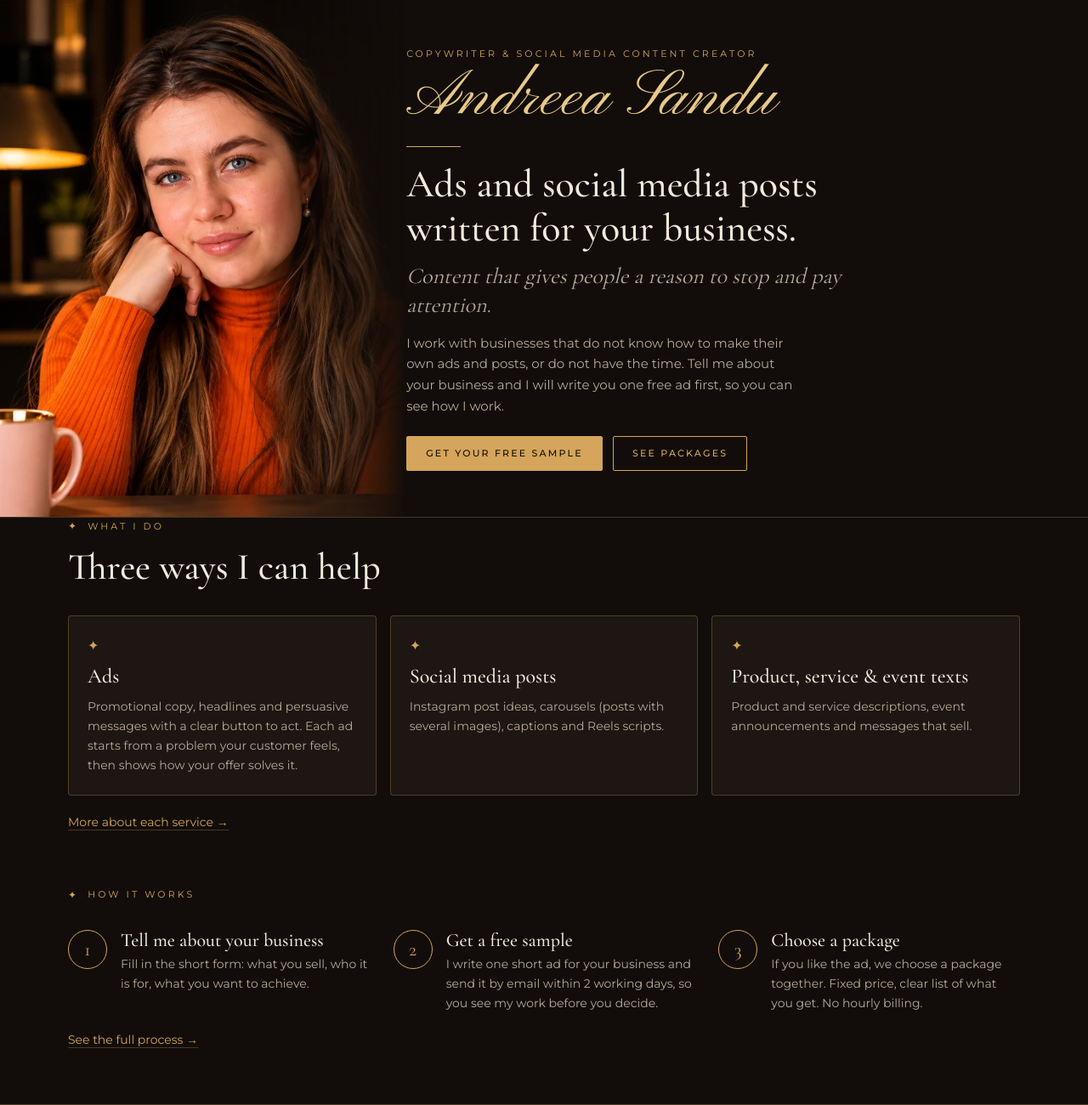
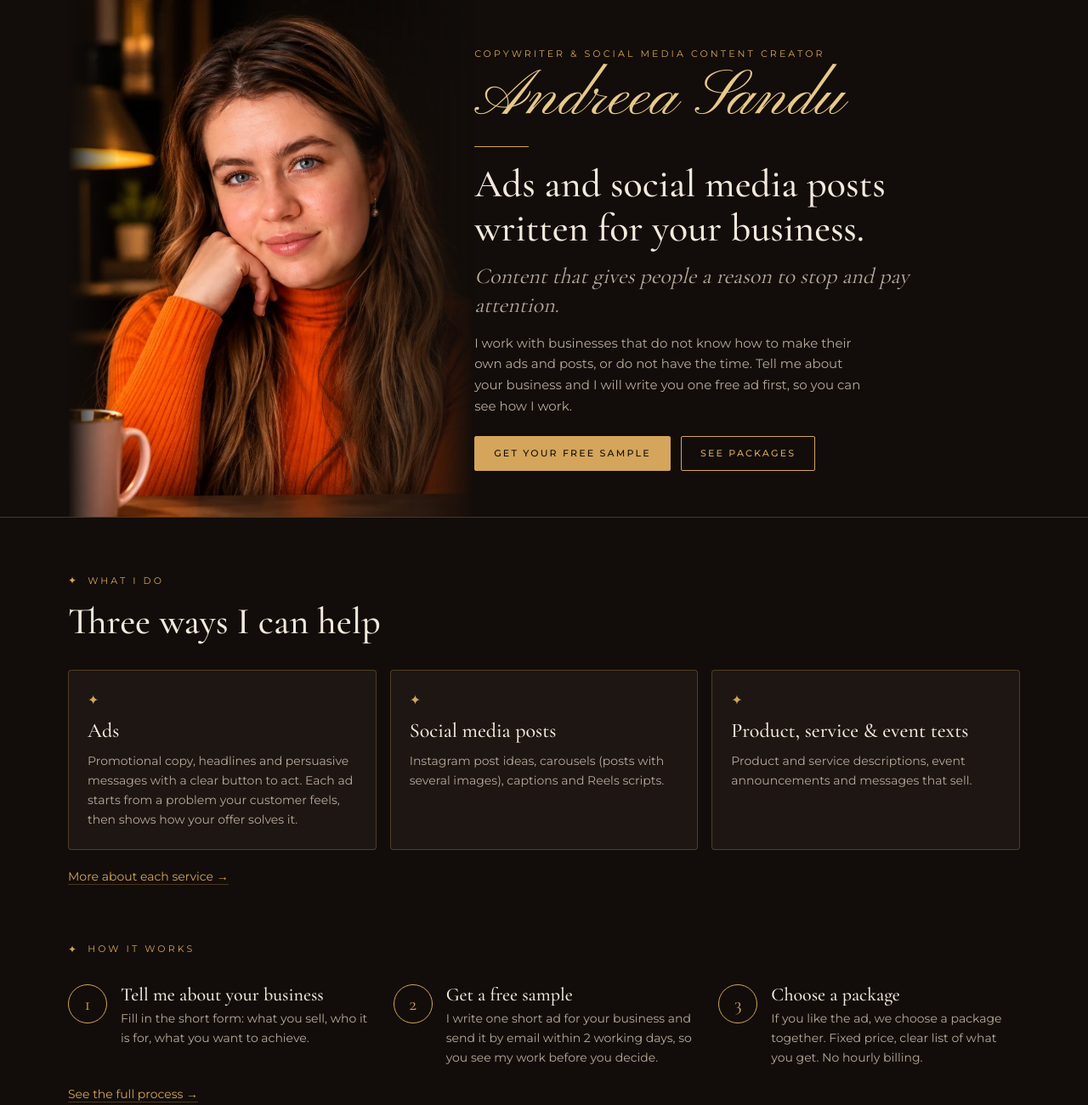
Before and after one commit to SanduAndreea22/Andreea-Tech-Content-Studio, a Django app: page / in a window 1280 px wide. Shown: the part 124-1424 px from the top of the page at 85% size. Run offline with Django 5.2, Linux system fonts and the light colour scheme; parts of the project's set-up code (start-up, migrations or seed data) failed here and were passed over.

Commit message:
Align Home hero with the page column on wide screens and add space under it
Co-Authored-By: Claude Sonnet 5.5 <noreply@anthropic.com>
Claude-Session: https://claude.ai/code/session_01Gn5nm9WY1abkMyEn3h7JWC

```diff
--- a/studio/static/studio/css/site.css
+++ b/studio/static/studio/css/site.css
@@ -187,18 +187,20 @@ textarea { min-height: 96px; resize: vertical; }
 .days { color: var(--text-dim); font-size: 13px; margin-top: -6px; }
 
 /* hero: photo of Andreea fades into the page, real text on the right */
-.hero { display: grid; grid-template-columns: auto minmax(0, 1fr); align-items: center; border-bottom: 1px solid var(--line); background: var(--bg); overflow: hidden; }
+.hero { border-bottom: 1px solid var(--line); background: var(--bg); overflow: hidden; }
+.hero-inner { display: grid; grid-template-columns: auto minmax(0, 1fr); align-items: center; }
 .hero-media { line-height: 0; }
 .hero-media img { height: min(76vh, 640px); width: auto; max-width: none; display: block;
-  -webkit-mask-image: linear-gradient(to right, #000 62%, transparent 100%);
-  mask-image: linear-gradient(to right, #000 62%, transparent 100%); }
+  -webkit-mask-image: linear-gradient(to right, transparent 0, #000 12%, #000 62%, transparent 100%);
+  mask-image: linear-gradient(to right, transparent 0, #000 12%, #000 62%, transparent 100%); }
+.hero + .pad { padding-top: clamp(28px, 5vw, 64px); }
 .hero-text { padding: clamp(20px, 4vw, 48px) max(clamp(16px, 4vw, 48px), env(safe-area-inset-right, 0px)) clamp(20px, 4vw, 48px) 0; max-width: 640px; }
 .hero-tag { font-size: 11px; letter-spacing: .28em; text-transform: uppercase; color: var(--gold); }
 .hero-name { font-size: clamp(46px, 6vw, 76px); margin-top: 6px; }
 .hero-text h1 { font-size: clamp(30px, 3.8vw, 46px); }
 .hero-p { color: var(--text-dim); margin: 16px 0 22px; max-width: 46ch; }
 @media (max-width: 760px) {
-  .hero { grid-template-columns: 1fr; }
+  .hero-inner { grid-template-columns: 1fr; }
   .hero-media img { width: 100%; height: 170px; object-fit: cover; object-position: 30% 22%;
     -webkit-mask-image: linear-gradient(to bottom, #000 62%, transparent 100%);
     mask-image: linear-gradient(to bottom, #000 62%, transparent 100%); }
--- a/studio/templates/studio/home.html
+++ b/studio/templates/studio/home.html
@@ -3,6 +3,7 @@
 
 {% block content %}
 <section class="hero">
+  <div class="wrap hero-inner">
   <div class="hero-media">
     <img src="{% static 'studio/img/hero-person.webp' %}" width="740" height="941"
          alt="{{ SITE_NAME }} at her desk, smiling at the camera">
@@ -18,6 +19,7 @@
       <a class="btn" href="{% url 'free_sample' %}">Get your free sample</a>
       <a class="btn ghost" href="{% url 'packages' %}">See packages</a>
     </div>
+  </div>
   </div>
 </section>
 
```
